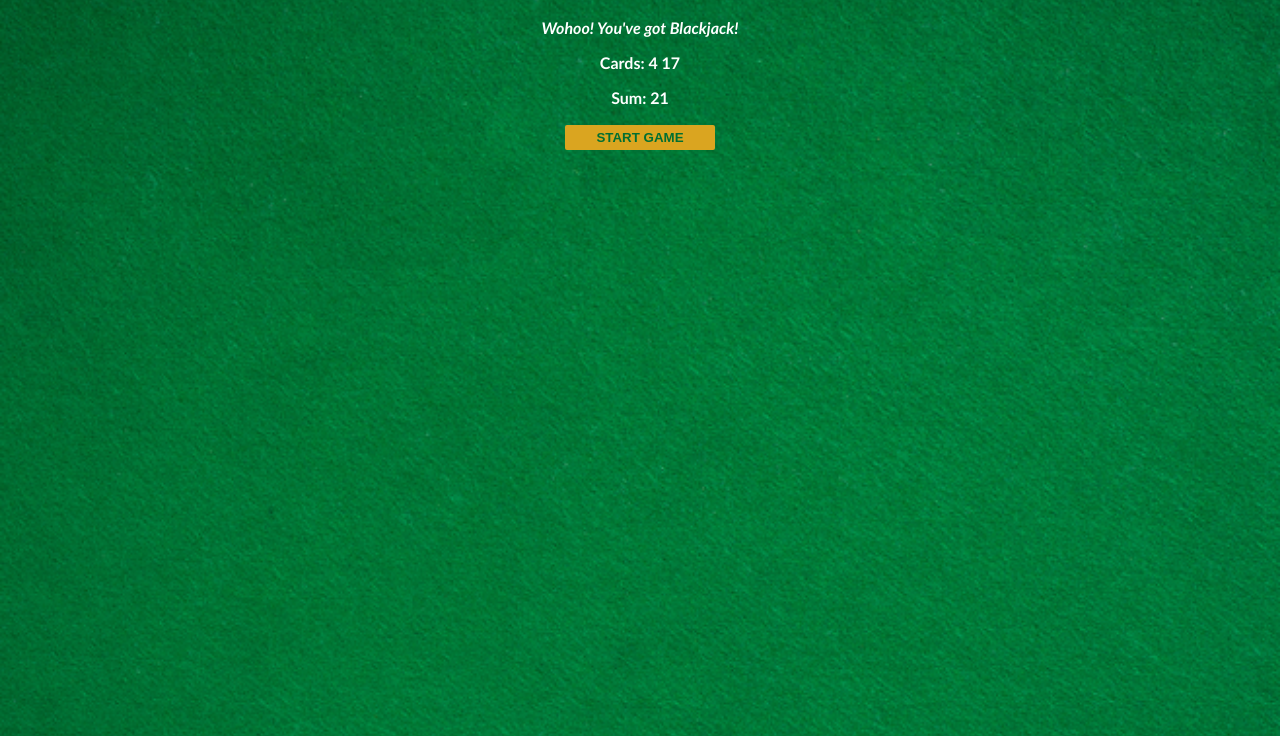
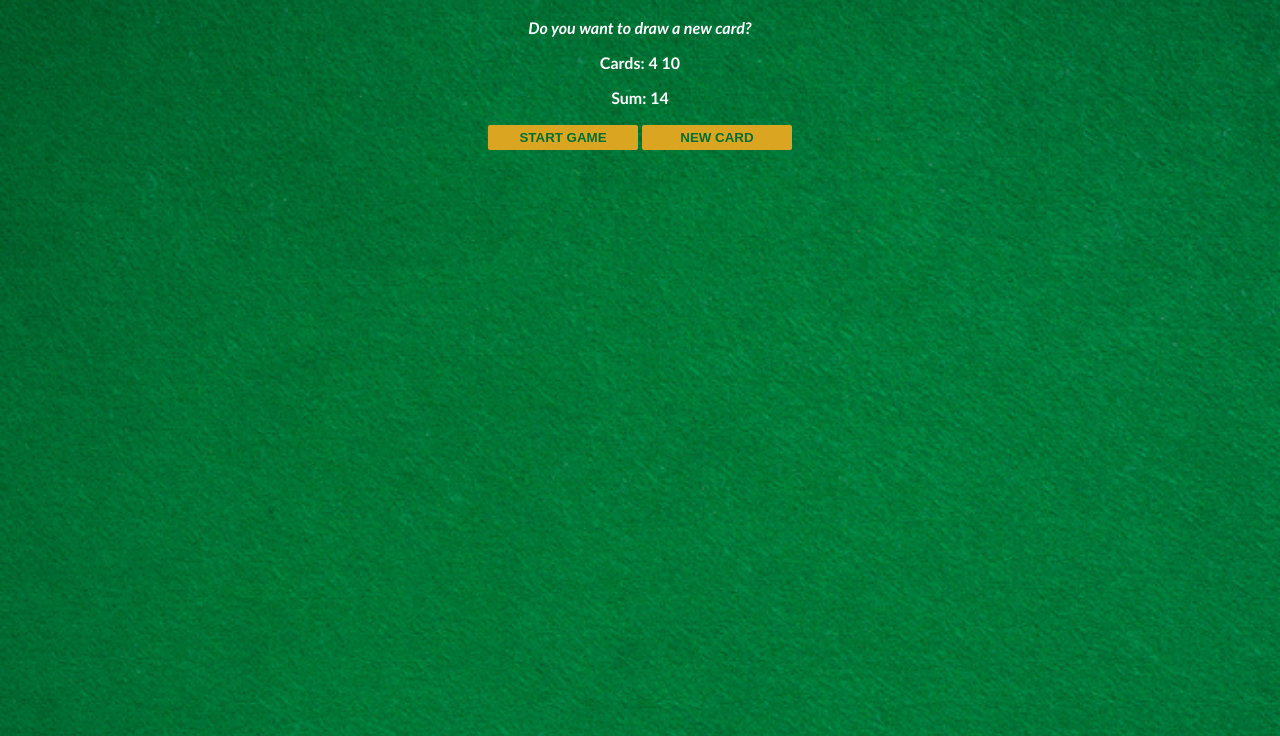
Before and after one commit to poposhka1990/blackjack-game-app, a plain HTML site: page index.html in a window 1280 px wide. Both pictures are taken after a click on the button "START GAME". Shown: the part 64-800 px from the top of the page. Drawn offline with Linux system fonts and the light colour scheme.

Commit message:
add new button

```diff
--- a/index.html
+++ b/index.html
@@ -12,6 +12,7 @@
     <p id="cards-el">Cards:</p>
     <p id="sum-el">Sum:</p>
     <button onclick="startGame()">START GAME</button>
+    <button onclick="newCard()">NEW CARD</button>
     <script src="./index.js"></script>
 </body>
 </html>
--- a/index.js
+++ b/index.js
@@ -1,17 +1,21 @@
-let firstCard = 4
-let secondCard = 17
-let sum = firstCard + secondCard
 let hasBlackJack = false
 let isAlive = true
 let message = ''
-
+let firstCard = 4
+let secondCard = 10
+let cards = [ firstCard, secondCard ]
+let sum = firstCard + secondCard
 let messageEl = document.querySelector('#message-el')
 let sumEl = document.querySelector('#sum-el')
 let cardsEl = document.querySelector('#cards-el')
 
 function startGame() {
+    renderGame()
+}
+
+function renderGame() {
     sumEl.textContent = 'Sum: ' + sum
-    cardsEl.textContent = 'Cards: ' + firstCard + ' ' + secondCard
+    cardsEl.textContent = 'Cards: ' + cards[0] + ' ' + cards[1]
     if (sum < 21) {
         message = 'Do you want to draw a new card?'
     } else if (sum === 21) {
@@ -23,3 +27,10 @@ function startGame() {
     }
     messageEl.textContent = message
 }
+
+function newCard() {
+    let nextCard = 9
+    sum += nextCard
+    cards.push(nextCard)
+    renderGame()
+}
```
